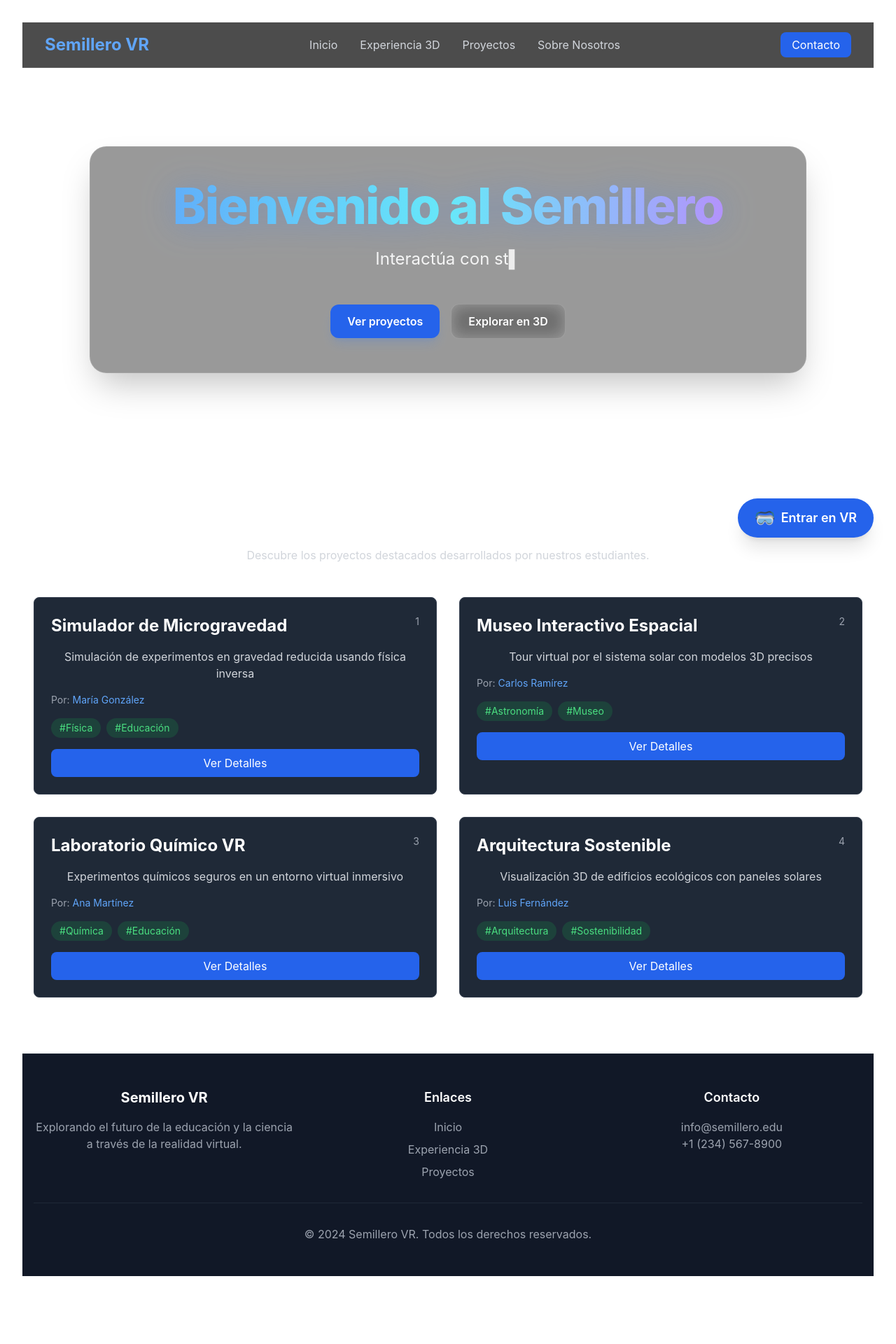
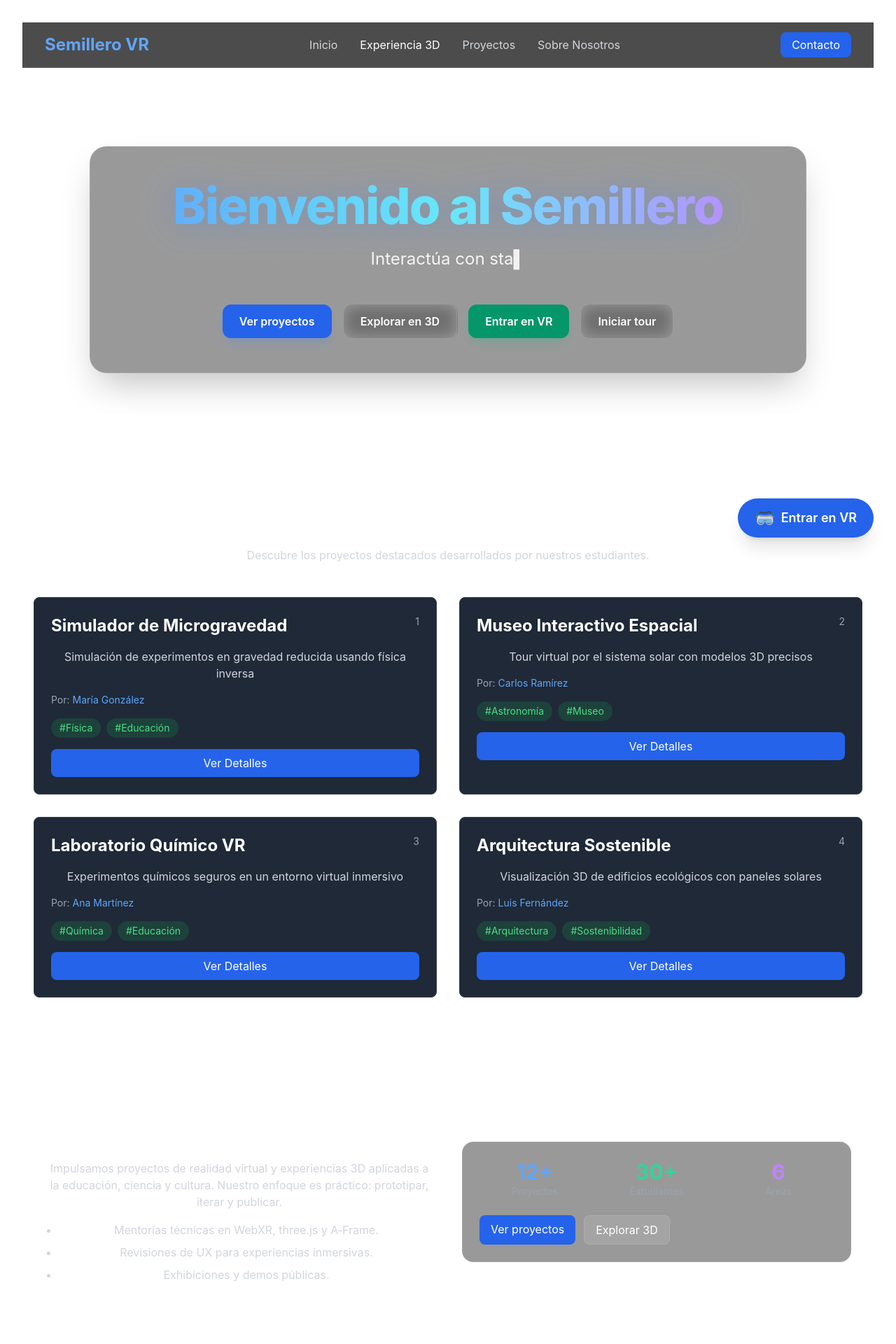
Before and after one commit to KiranKolt/semillero-AI, a React (Vite) app: page / in a window 1280 px wide. Shown: the top 1920 px of the page at 70% size. Before the commit the page ends 1855 px from the top, so only its background shows below. Built offline with nearby package versions, Linux system fonts and the light colour scheme.

Commit message:
commit 41

```diff
--- a/src/App.tsx
+++ b/src/App.tsx
@@ -3,6 +3,7 @@ import Header from './components/Header'
 import Hero from './components/Hero'
 import Scene3D from './components/Scene3D'
 import Projects from './components/Projects'
+import About from './components/About'
 import Footer from './components/Footer'
 import VRButton from './components/VRButton'
 
@@ -24,6 +25,8 @@ function App() {
 
         {/* Sección de Proyectos */}
         <Projects />
+        {/* Sobre Nosotros */}
+        <About />
 
         {/* Footer */}
         <Footer />
--- /dev/null
+++ b/src/components/About.tsx
@@ -0,0 +1,40 @@
+export default function About() {
+  return (
+    <section id="sobre-nosotros" className="py-24 px-4">
+      <div className="max-w-6xl mx-auto grid md:grid-cols-2 gap-10 items-center">
+        <div className="space-y-4">
+          <h2 className="text-4xl font-extrabold text-white">Sobre el Semillero</h2>
+          <p className="text-gray-300">
+            Impulsamos proyectos de realidad virtual y experiencias 3D aplicadas a la educación, ciencia y cultura.
+            Nuestro enfoque es práctico: prototipar, iterar y publicar.
+          </p>
+          <ul className="text-gray-300 list-disc ml-5 space-y-2">
+            <li>Mentorías técnicas en WebXR, three.js y A‑Frame.</li>
+            <li>Revisiones de UX para experiencias inmersivas.</li>
+            <li>Exhibiciones y demos públicas.</li>
+          </ul>
+        </div>
+        <div className="bg-black/40 border border-white/10 rounded-2xl p-6">
+          <div className="grid grid-cols-3 gap-4 text-center">
+            <div>
+              <div className="text-3xl font-bold text-blue-400">12+</div>
+              <div className="text-sm text-gray-400">Proyectos</div>
+            </div>
+            <div>
+              <div className="text-3xl font-bold text-emerald-400">30+</div>
+              <div className="text-sm text-gray-400">Estudiantes</div>
+            </div>
+            <div>
+              <div className="text-3xl font-bold text-purple-400">6</div>
+              <div className="text-sm text-gray-400">Áreas</div>
+            </div>
+          </div>
+          <div className="mt-6 flex gap-3">
+            <a href="#proyectos" className="px-4 py-2 bg-blue-600 hover:bg-blue-700 text-white rounded-lg">Ver proyectos</a>
+            <a href="#scene3d" className="px-4 py-2 bg-white/10 hover:bg-white/20 text-white rounded-lg border border-white/10">Explorar 3D</a>
+          </div>
+        </div>
+      </div>
+    </section>
+  )
+}
--- a/src/components/Header.tsx
+++ b/src/components/Header.tsx
@@ -1,4 +1,23 @@
+import { useEffect, useState } from 'react'
+
 export default function Header() {
+  const [active, setActive] = useState<string>('inicio')
+
+  useEffect(() => {
+    const sections = ['inicio','scene3d','proyectos','sobre-nosotros']
+    const obs = new IntersectionObserver((entries) => {
+      const visible = entries
+        .filter(e => e.isIntersecting)
+        .sort((a,b) => b.intersectionRatio - a.intersectionRatio)[0]
+      if (visible?.target?.id) setActive(visible.target.id)
+    }, { root: null, threshold: [0.2, 0.5, 0.8] })
+    sections.forEach(id => {
+      const el = document.getElementById(id)
+      if (el) obs.observe(el)
+    })
+    return () => obs.disconnect()
+  }, [])
+
   return (
     <header className="bg-black/70 backdrop-blur-md border-b border-white/10 sticky top-0 z-50">
       <nav className="max-w-7xl mx-auto px-4 sm:px-6 lg:px-8">
@@ -10,16 +29,16 @@ export default function Header() {
 
           {/* Navegación */}
           <div className="hidden md:flex space-x-8">
-            <a href="#inicio" className="text-gray-300 hover:text-white transition-colors">
+            <a href="#inicio" className={`transition-colors ${active==='inicio' ? 'text-white' : 'text-gray-300 hover:text-white'}`}>
               Inicio
             </a>
-            <a href="#scene3d" className="text-gray-300 hover:text-white transition-colors">
+            <a href="#scene3d" className={`transition-colors ${active==='scene3d' ? 'text-white' : 'text-gray-300 hover:text-white'}`}>
               Experiencia 3D
             </a>
-            <a href="#proyectos" className="text-gray-300 hover:text-white transition-colors">
+            <a href="#proyectos" className={`transition-colors ${active==='proyectos' ? 'text-white' : 'text-gray-300 hover:text-white'}`}>
               Proyectos
             </a>
-            <a href="#sobre-nosotros" className="text-gray-300 hover:text-white transition-colors">
+            <a href="#sobre-nosotros" className={`transition-colors ${active==='sobre-nosotros' ? 'text-white' : 'text-gray-300 hover:text-white'}`}>
               Sobre Nosotros
             </a>
           </div>
--- a/src/components/Hero.tsx
+++ b/src/components/Hero.tsx
@@ -67,6 +67,36 @@ export default function Hero() {
             >
               Explorar en 3D
             </a>
+            <button
+              onClick={() => {
+                const scene = document.querySelector('a-scene') as any
+                if (scene && typeof scene.enterVR === 'function') {
+                  scene.enterVR()
+                } else {
+                  document.getElementById('scene3d')?.scrollIntoView({ behavior: 'smooth' })
+                }
+              }}
+              className="px-6 py-3 rounded-xl bg-emerald-600 hover:bg-emerald-700 text-white font-semibold shadow-lg shadow-emerald-500/20 transition-transform hover:scale-[1.02]"
+            >
+              Entrar en VR
+            </button>
+            <button
+              onClick={() => {
+                const order = ['inicio','proyectos','scene3d','sobre-nosotros']
+                let idx = 0
+                const step = () => {
+                  const id = order[idx]
+                  const el = document.getElementById(id)
+                  if (el) el.scrollIntoView({ behavior: 'smooth', block: 'start' })
+                  idx++
+                  if (idx < order.length) setTimeout(step, 1100)
+                }
+                step()
+              }}
+              className="px-6 py-3 rounded-xl bg-white/10 hover:bg-white/20 text-white font-semibold border border-white/15 backdrop-blur-md transition-transform hover:scale-[1.02]"
+            >
+              Iniciar tour
+            </button>
           </div>
         </div>
       </div>
```
